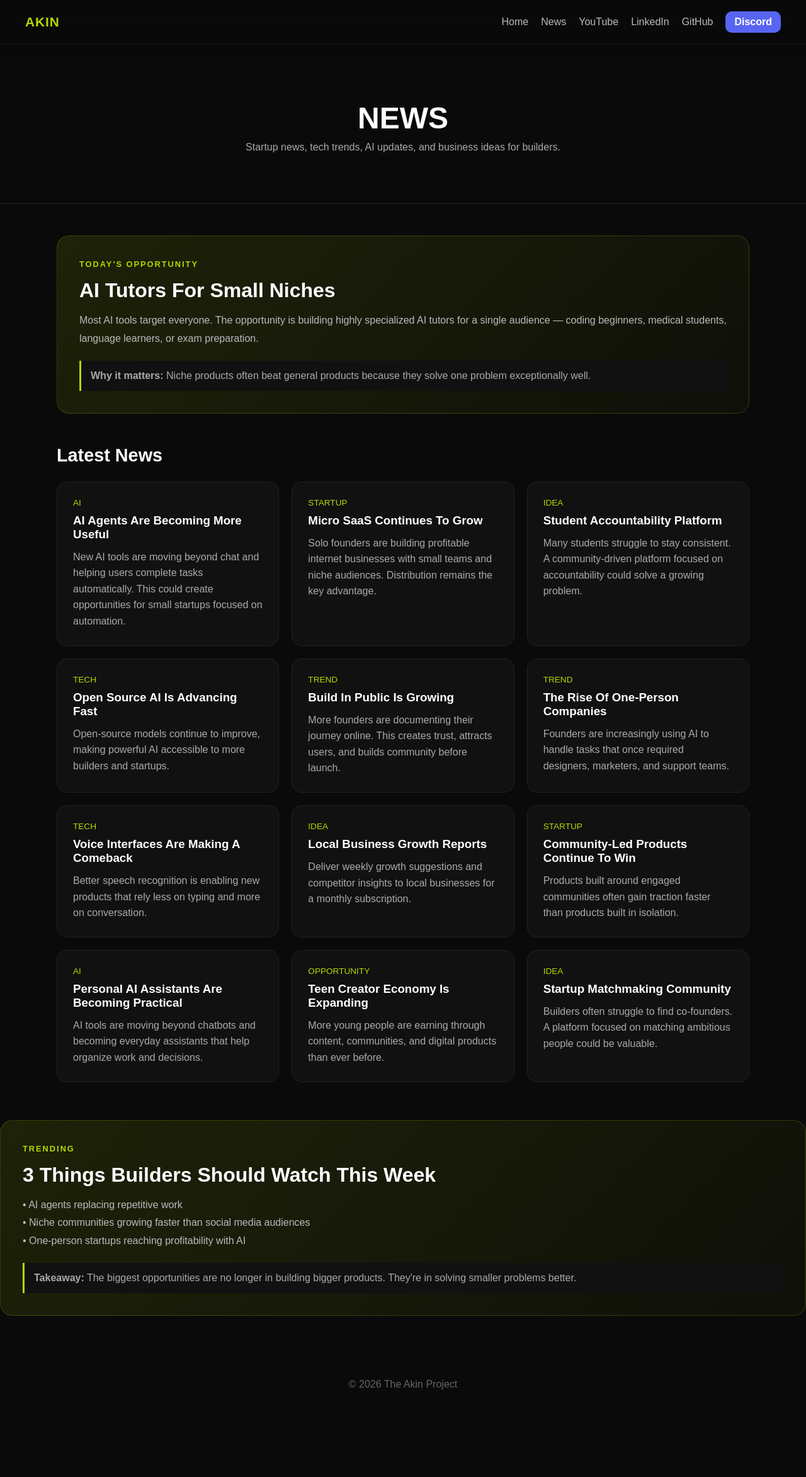
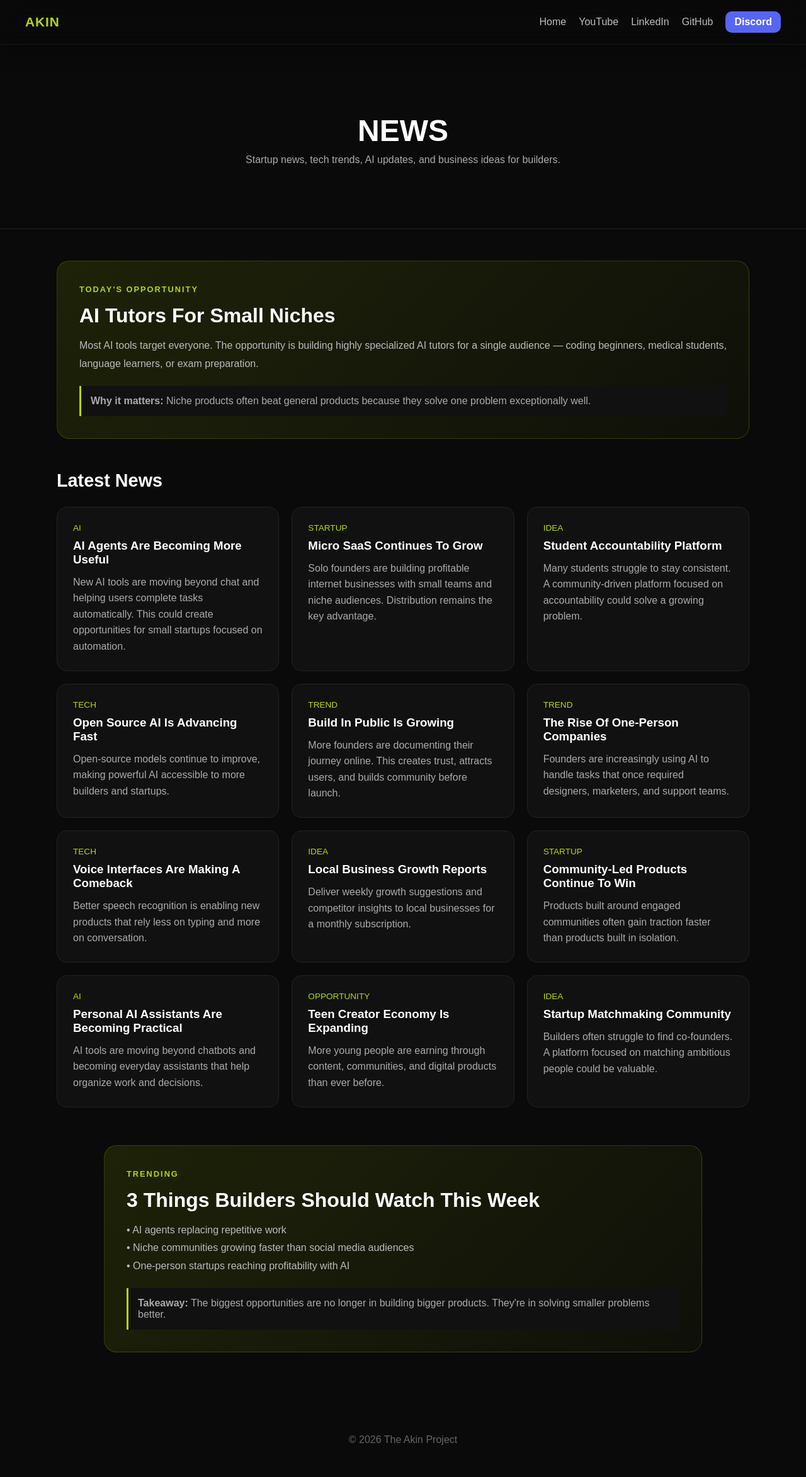
Before and after one commit to ByAkin/news, a plain HTML site: page index.html in a window 1280 px wide. Shown: the whole page at 63% size. Before the commit the page ends 2258 px from the top, so only its background shows below. Drawn offline with Linux system fonts and the light colour scheme.

Commit message:
Update index.html

```diff
--- a/index.html
+++ b/index.html
@@ -21,7 +21,7 @@ body{
 }
 
 header{
-    padding:80px 10%;
+    padding:100px 15%;
     text-align:center;
     border-bottom:1px solid #222;
 }
@@ -186,7 +186,6 @@ footer{
 
 <div class="links">
 <a href="https://byakin.github.io/TheAkinProject/">Home</a>
-<a href="https://byakin.github.io/news/">News</a>
 <a href="https://www.youtube.com/@The_Akin_Project">YouTube</a>
 <a href="https://www.linkedin.com/in/akin-founder">LinkedIn</a>
 <a href="https://github.com/ByAkin">GitHub</a>
@@ -341,7 +340,8 @@ Discord
 
 </div>
 
-    <section class="featured-idea" style="margin-top:60px;">
+    <section class="featured-idea"
+style="margin:60px auto 80px; width:88%; max-width:950px;">
 
 <span class="featured-tag">TRENDING</span>
 
```
